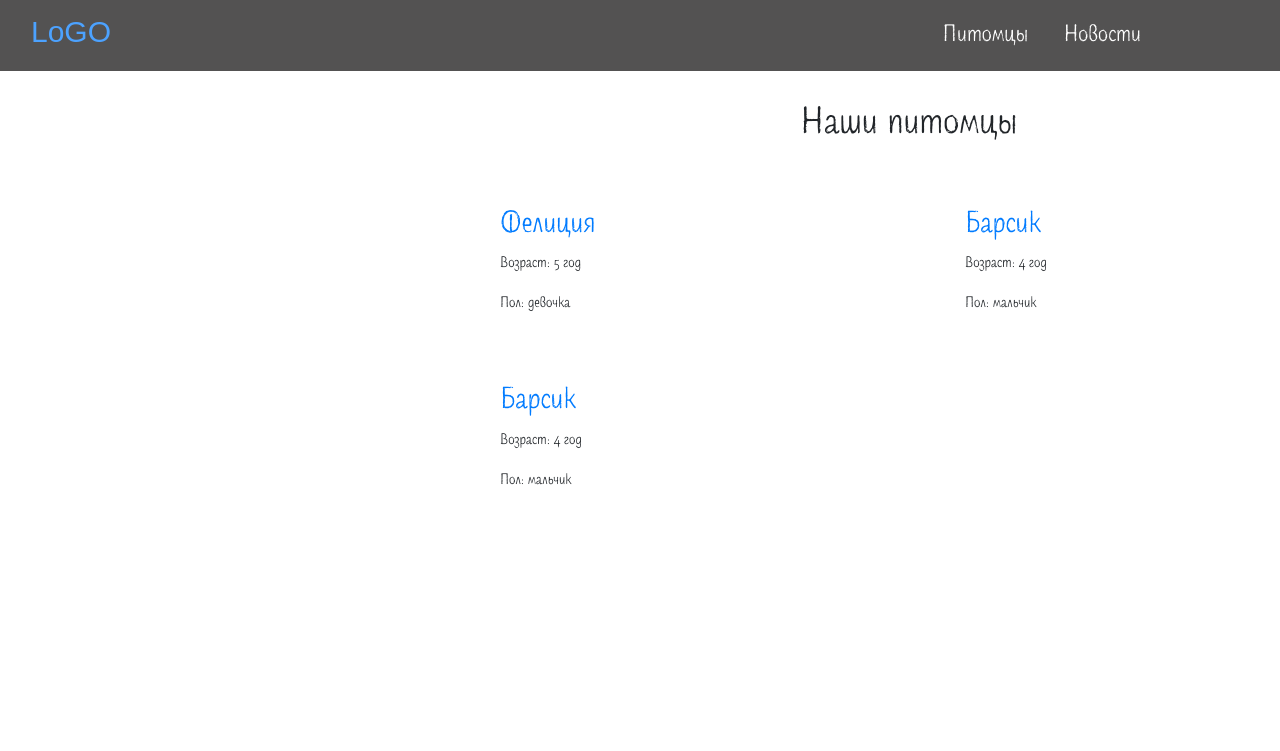
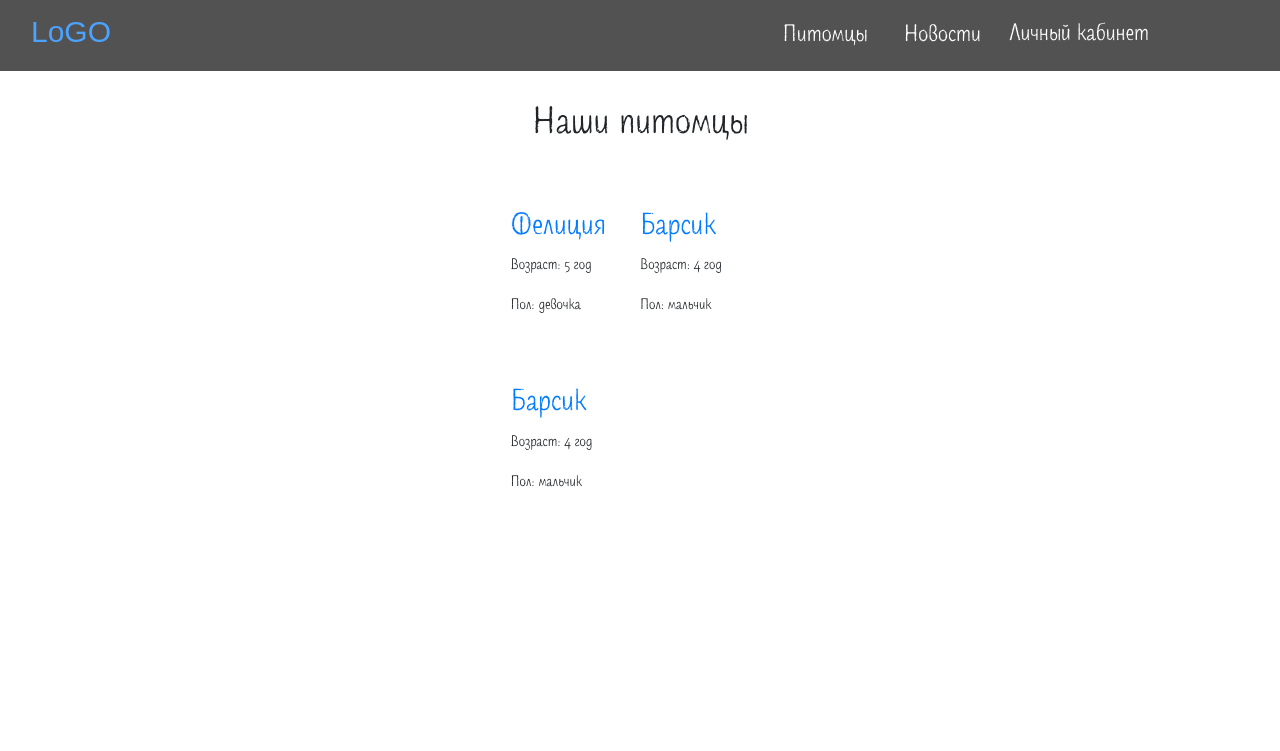
Before and after one commit to ShakaryanAnastasia/KindTrace, a Django app: page /pets in a window 1280 px wide. Shown: the top 751 px of the page. Run offline with Django 3.2, Linux system fonts and the light colour scheme; a user stored in the database is signed in; data comes from the database, SQL or seed files in the repository; both versions use the stored data as it was after the commit; some libraries are stand-ins or nearby versions.

Commit message:
Files fix

```diff
--- a/Shelter/application_owner_view.py
+++ b/Shelter/application_owner_view.py
@@ -1,3 +1,4 @@
+from django.contrib.auth import authenticate
 from django.contrib.auth.models import User
 from django.http import HttpResponseNotFound, HttpResponseRedirect
 from django.shortcuts import redirect, render
@@ -94,9 +95,7 @@ def delete(request, id):
 def applay(request, id):
     try:
         owner = OwnerApplication.objects.get(id=id)
-        user = User()
-        user.username = owner.email
-        user.password = "123"
+        user = User.objects.create_user(owner.email, owner.email, 'qwerty123')
         user.save()
         profile = Profile.objects.get(user=user)
         profile.first_name = owner.name
--- a/Shelter/models.py
+++ b/Shelter/models.py
@@ -50,7 +50,6 @@ class Profile(models.Model):
         MODERATOR = 'Moderator'
         CLIENT = 'Client'
         OWNER = 'Owner'
-        VOLUNTEER = 'Volunteer'
 
     type = models.CharField(
         max_length=9,
--- a/Shelter/pet_view.py
+++ b/Shelter/pet_view.py
@@ -4,11 +4,16 @@ from django.shortcuts import render, redirect
 
 
 from Shelter.forms import CommentForm, PetForm
-from Shelter.models import Pet, Profile
+from Shelter.models import Pet, Profile, Shelter
 
 
 def petapp(request):
-    apps = Pet.objects.all()
+    user = request.user
+    if user.is_authenticated and user.profile.type == 'Owner':
+        shelter = Shelter.objects.get(user=user.profile)
+        apps = Pet.objects.filter(shelter=shelter)
+    else:
+        apps = Pet.objects.all()
     return render(request, 'pets.html', {'apps': apps})
 
 
@@ -44,7 +49,7 @@ def addpet(request):
         form = PetForm(request.POST)
         if form.is_valid():
             form.save()
-            return redirect('home')
+            return HttpResponseRedirect("/pets")
         else:
             error = 'error'
     form = PetForm()
--- a/static/css/style.css
+++ b/static/css/style.css
@@ -95,8 +95,6 @@ body{
     padding-top: 50px;
     float: left;
     width: 50%;
-    padding-left: 150px;
-    padding-right: 150px;
 
 
 }
@@ -158,13 +156,11 @@ body{
 }
 
 
-
-.pow{
-    padding-left: 350px;
-}
-
 .title{
-    padding-left: 450px;
+    display: flex;
+    align-items: center;
+    justify-content: center;
+    margin-bottom: 10px;
 }
 
 .style{
@@ -185,3 +181,40 @@ form.kom{
     height:100px;
     width:330px;
 }
+.down{
+    margin-top: 50px;
+    margin-left: 20px;
+}
+
+.navbar-nav > li {
+  display: inline-block;
+  position: relative;
+}
+.submenu {
+
+  background: #000000;
+
+  position: absolute;
+  left: 0;
+  visibility: hidden;
+  opacity: 0.7;
+  z-index: 5;
+  width: 150px;
+  transform: perspective(600px) rotateX(-90deg);
+  transform-origin: 0% 0%;
+  transition: .6s ease-in-out;
+}
+
+.navbar-nav > li:hover .submenu{
+  visibility: visible;
+  opacity: 1;
+  transform: perspective(600px) rotateX(0deg);
+}
+
+.scroll{
+
+    margin-top: 7px;
+}
+.scroll a{
+    color: #ffffff;
+}
--- a/templates/home.html
+++ b/templates/home.html
@@ -50,10 +50,4 @@
 </p>
   </div>
 </div>
-    {% if not user.is_authenticated %}
- <form>
-    <button href="" type="submit" class="btn "><a href="login/" class="nav-link">Авторизоваться</a></button>
-     <button href="signup/" type="submit" class="btn "><a href="signup/" class="nav-link">Зарегистрироваться</a></button>
- </form>
-    {% endif %}
 {% endblock %}
--- a/templates/includes/navbar.html
+++ b/templates/includes/navbar.html
@@ -18,11 +18,11 @@
                     <li class="nav-item">
                         <a href="/" class="nav-link">Новости </a>
                     </li>
-                {% if user.is_authenticated and user.profile.type == 'Volunteer'%}
-                    <li class="nav-item">
-                        <a href="#" class="nav-link">Задачи</a>
-                    </li>
-                {% endif %}
+                    {% if user.is_authenticated and user.profile.type == 'Client' %}
+                        <li class="nav-item">
+                            <a href="#" class="nav-link">Задачи</a>
+                        </li>
+                    {% endif %}
                     {% if not user.is_authenticated %}
                         <li class="nav-item">
 
@@ -30,7 +30,19 @@
 
                         </li>
                     {% endif %}
-
+                    {% if user.is_authenticated %}
+                        <li class="scroll ">
+                            <a href="#" class="down">Личный кабинет</a>
+                            <ul class="submenu">
+                                <li><a href="/logout">Выйти</a></li>
+                            </ul>
+                        </li>
+                    {% endif %}
+                    {% if not user.is_authenticated %}
+                        <li class="nav-item">
+                            <a href="/login" class="nav-link">Войти</a>
+                        </li>
+                    {% endif %}
                 </ul>
 
             </div>
--- a/templates/owner_application.html
+++ b/templates/owner_application.html
@@ -7,7 +7,7 @@
     <div class = "appl">
     <div class="feature">
         <h1>Заявка </h1>
-        <form method="post">
+        <form enctype="multipart/form-data"  method="post" >
             {% csrf_token %}
             {{ form|crispy }}
 
--- a/templates/pets.html
+++ b/templates/pets.html
@@ -6,26 +6,26 @@
 {% block content %}
     {% include "includes/navbar.html" %}
 
-<div class = "pow">
-    <h1 class = "title">Наши питомцы</h1>
-
-
+    <div class="pow">
+        <h1 class="title">Наши питомцы</h1>
+        {% if user.is_authenticated and user.profile.type == 'Owner' %}
+            <button href="" type="submit" class="btn " style="display: flex; align-items: center; justify-content: center; margin-bottom: 10px;"><a href="addpet" class="nav-link">Добавить</a></button>
+        {% endif %}
         {% for el in apps %}
-
-        <div class = "column">
-        <div class = "style">
+            <div class="column">
+                <div class="style">
                     <h2>
                         <a href="{{ el.get_url }}">
                             {{ el.name }}
                         </a>
                     </h2>
                     <p class="date">
-      Возраст: {{ el.age}} год
+                        Возраст: {{ el.age }} год
 
 
                     </p>
                     <p class="date">
-      Пол: {{ el.get_sex_display}}
+                        Пол: {{ el.get_sex_display }}
 
 
                     </p>
--- a/templates/registration/login.html
+++ b/templates/registration/login.html
@@ -5,7 +5,7 @@
 {% block content %}
 
     {% include "includes/navbar.html" %}
-<div class = "log">
+    <div class="log">
         <h1> Авторизоваться </h1>
         <form method="post">
 
@@ -17,5 +17,9 @@
 
             <button type="submit" class="bpo ">Войти</button>
         </form>
+        <form>
+            <button href="signup/" type="submit" class="btn "><a href="signup/" class="nav-link">Зарегистрироваться</a>
+            </button>
+        </form>
     </div>
 {% endblock %}
```
Also changed, not shown: db.sqlite3. Lines whose indentation alone changed are shown as unchanged.
